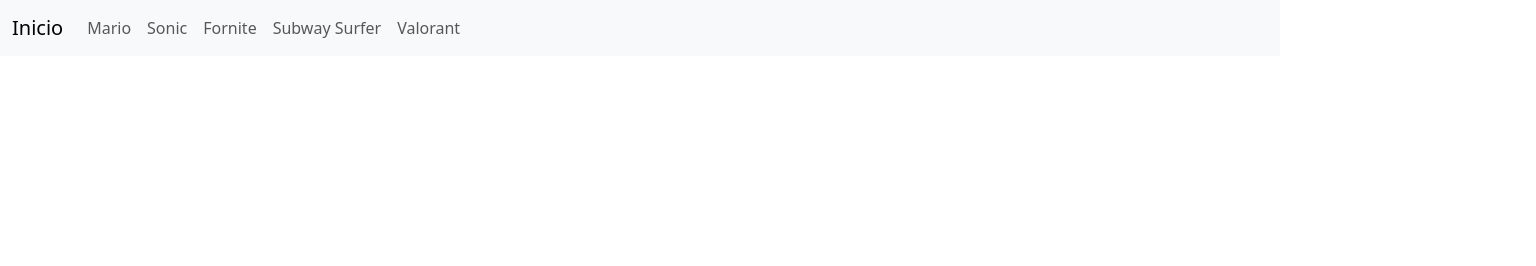
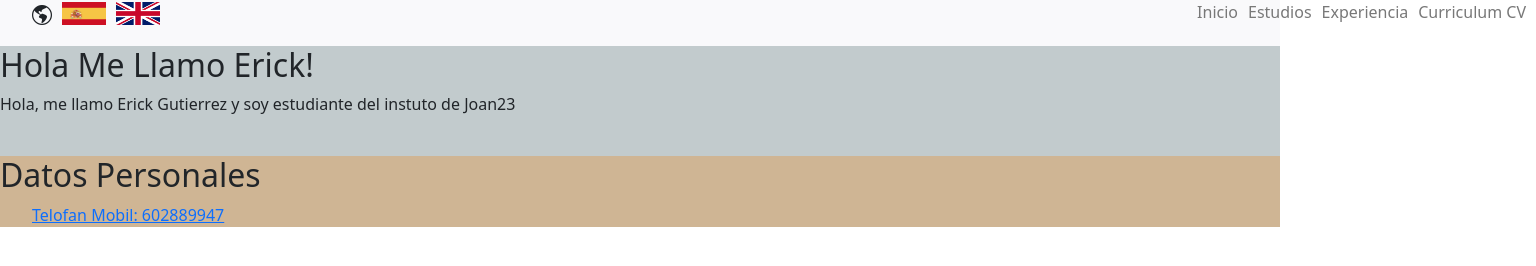
Before and after one commit to Guti2k/Games-Store, a plain HTML site: page index.html in a window 1280 px wide. Shown: the whole page, 1536 px wide, since content can reach past the window. Drawn offline with nearby package versions, Linux system fonts and the light colour scheme.

Commit message:
se vienen cositas

```diff
--- /dev/null
+++ b/css/estils.css
@@ -0,0 +1,60 @@
+#headerwapper{
+    max-width:1536px;
+    margin: 0 auto;
+}
+
+header{
+    background-color: #F9F9FB;
+    width: 100%;
+}
+
+#headerwapper{
+    width:1536px;
+    margin: 0 auto;
+}
+
+#section1{
+    width: 1536px;
+    margin: 0 auto;
+}
+
+#imagenesbanderas{
+    display: flex
+}
+
+#imagenesbanderas img{
+    width: 44px;
+    margin-right: 10px;
+    height: 23px;
+}
+
+#div2menu{
+    display: flex;
+}
+
+#div2menu li{
+    padding-right: 10px;
+}
+
+#div2menu a{
+    text-decoration: none;
+    color: rgb(120, 120, 120);
+}
+
+.bi-globe-americas{
+    padding-right: 10px;
+    font-size: 20px;
+}
+
+.section1fondo{
+    background-color: #C2CBCD;
+}
+
+.section2fondo{
+    background-color: #CFB594;
+}
+
+.classnav{
+    display: flex;
+    justify-content: space-between;
+}
--- a/index.html
+++ b/index.html
@@ -3,46 +3,71 @@
 <head>
     <meta charset="UTF-8">
     <meta name="viewport" content="width=device-width, initial-scale=1.0">
-    <title>Top 5 videojocs</title>
+    <title>Document</title>
     <link rel="stylesheet" href="./css/reset.css">
+    <link rel="stylesheet" href="https://cdn.jsdelivr.net/npm/bootstrap-icons@1.11.3/font/bootstrap-icons.min.css">
     <link href="https://cdn.jsdelivr.net/npm/bootstrap@5.3.3/dist/css/bootstrap.min.css" rel="stylesheet" integrity="sha384-QWTKZyjpPEjISv5WaRU9OFeRpok6YctnYmDr5pNlyT2bRjXh0JMhjY6hW+ALEwIH" crossorigin="anonymous">
-    <link rel="stylesheet" href="./css/style.index.css">
-    <link rel="icon" type="image/png" href="./img/logogame.png">
+    <link rel="stylesheet" href="./css/estils.css">
 </head>
 <body>
+    <div id="wapper">
         <header>
-        <script src="https://cdn.jsdelivr.net/npm/bootstrap@5.3.3/dist/js/bootstrap.bundle.min.js" integrity="sha384-YvpcrYf0tY3lHB60NNkmXc5s9fDVZLESaAA55NDzOxhy9GkcIdslK1eN7N6jIeHz" crossorigin="anonymous"></script>
-        <nav class="navbar navbar-expand-lg bg-body-tertiary">
-            <div class="container-fluid">
-                    <a class="navbar-brand" href="./index.html">Inicio</a>
-                    <button class="navbar-toggler" type="button" data-bs-toggle="collapse" data-bs-target="#navbarSupportedContent" aria-controls="navbarSupportedContent" aria-expanded="false" aria-label="Toggle navigation">
-                    <span class="navbar-togwgler-icon"></span>
-                    </button>
-                <div class="collapse navbar-collapse" id="navbarSupportedContent">
-                    <ul class="navbar-nav me-auto mb-2 mb-lg-0">
-                        <li class="nav-item">
-                            <a class="nav-link" href="./view/videojoc1.html">Mario</a>
-                        </li>
-                        <li class="nav-item">
-                            <a class="nav-link" href="./view/videojoc2.html">Sonic</a>
-                        </li>
-                        <li class="nav-item">
-                            <a class="nav-link" href="./view/videojoc3.html">Fornite</a>
-                        </li>
-                        <li class="nav-item">
-                            <a class="nav-link" href="./view/videojoc4.html">Subway Surfer</a>
-                        </li>
-                        <li class="nav-item">
-                            <a class="nav-link" href="./view/videojoc5.html">Valorant</a>
-                        </li>
+            <div id="headerwapper">
+                <div class="menu_bar">
+                    <nav class="classnav">
+                        <div>
+                            <ul id="imagenesbanderas">
+                                <li><i class="bi bi-globe-americas"></i></li>
+                                <li><a href="./index.html"><img src="./img/españa.jpg" alt="Idioma españa"></a></li>
+                                <li><a href="./view/en/index_en.html"><img src="./img/ingles.png" alt="Idiomaingles"></a></li>
                             </ul>
                         </div>
+                        <div>
+                            <ul id="div2menu">
+                                <li><a href="./index.html">Inicio</a></li>
+                                <li><a href="./view/estudis.html">Estudios</a></li>
+                                <li><a href="./view/experiencia.html">Experiencia</a></li>
+                                <li><a href="./Document/Curriculum.pdf" download="CurriculumErickGutierrez">Curriculum CV</a></li>
+                            </ul>
                         </div>
                     </nav>
+                </div>
+            </div>
         </header>
         <main>
+            <div class="section1fondo">
+                <section id="section1">
+                    <div>
+                        <h2>Hola Me Llamo Erick!</h2>
+                        <p>Hola, me llamo Erick Gutierrez y soy estudiante del instuto de Joan23</p>
+                    </div>
+                    <img src="" alt="">
+                </section>
+            </div>
+            <div class="section2fondo">
+                <section id="section2">
+                    <h2>Datos Personales</h2>
+                    <ul>
+                        <li><a href="602889947">Telofan Mobil: 602889947</a></li>
+                        <li></li>
+                        <li></li>
+                    </ul>
+                </section>
+            </div>
 
+            <section id="section3">
+
+            </section>
+            <section id="section4">
+
+            </section>
+            <section id="section5">
+
+            </section>
         </main>
         <footer>
 
         </footer>
+    </div>
+</body>
+</html>
```
Also changed, not shown: css/reset.css (line endings or trailing spaces), img/españa.jpg (added), img/ingles.png (added), view/en/education.html (added), view/en/experience.html (added), view/en/index_en.html (added), view/estudis.html (added), view/experiencia.html (added), 2 other files. Lines whose indentation alone changed are shown as unchanged.
